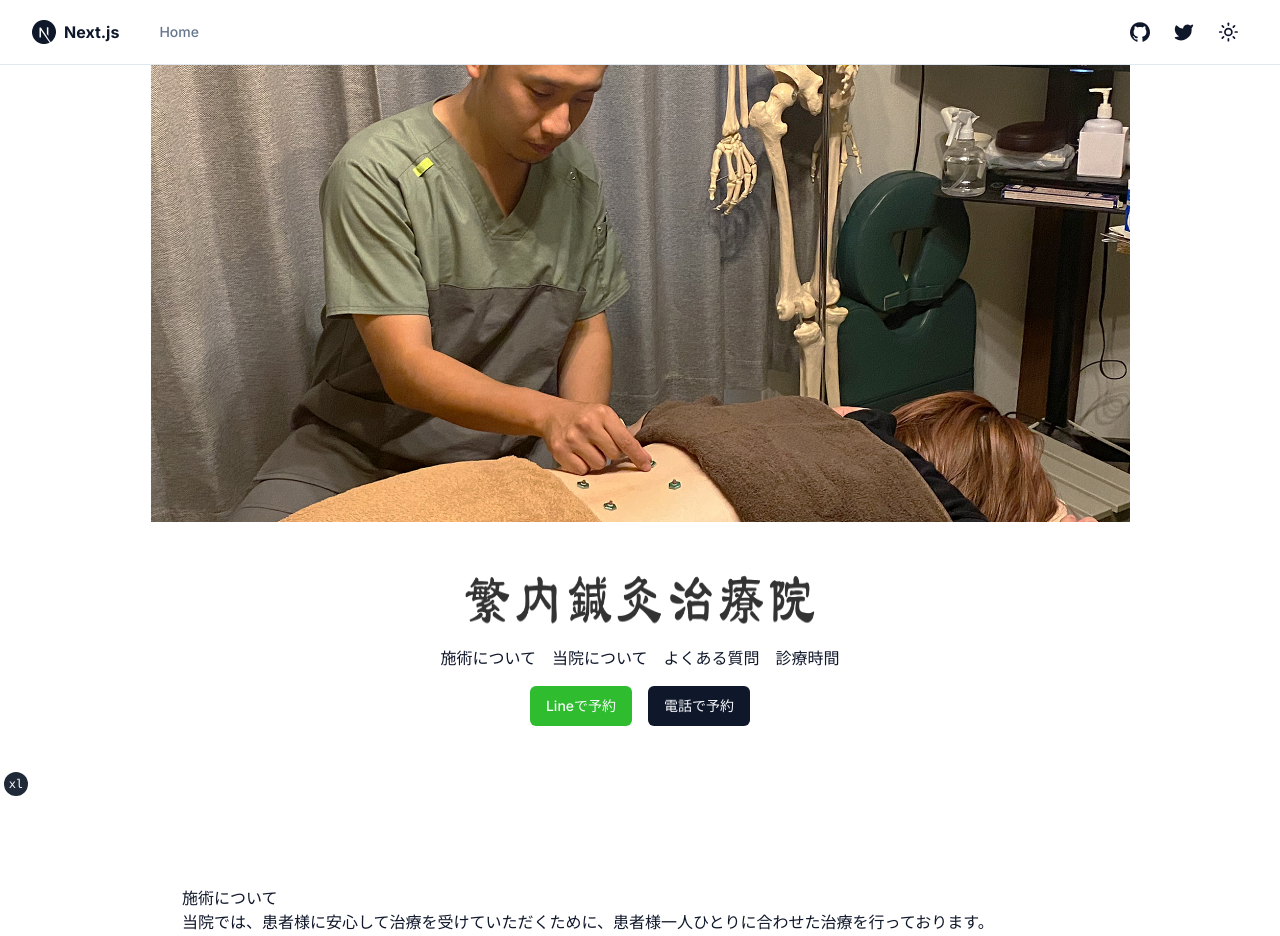
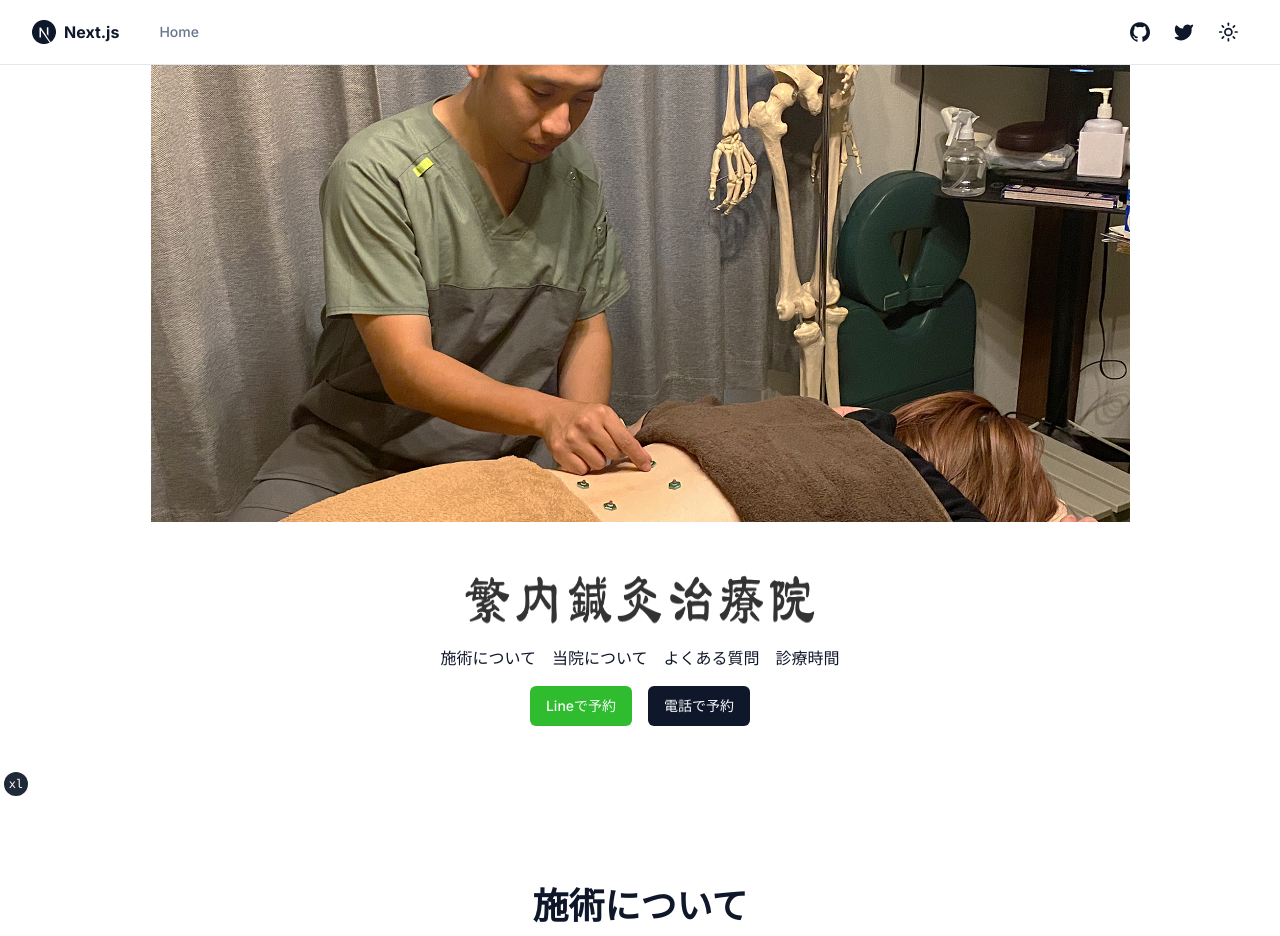
Before and after one commit to kotaro1574/shigeuchi-shinkyu-site, a Next.js app: page / in a window 1280 px wide. Shown: the top 936 px of the page. Built offline with nearby package versions, Linux system fonts and the light colour scheme.

Commit message:
fix:section title

```diff
--- a/app/page.tsx
+++ b/app/page.tsx
@@ -51,7 +51,9 @@ export default function IndexPage() {
           </div>
         </section>
         <section className="mt-40">
-          <h2>施術について</h2>
+          <h2 className="mb-6 text-center text-2xl font-bold md:mb-8 md:text-4xl">
+            施術について
+          </h2>
           <p>
             当院では、患者様に安心して治療を受けていただくために、患者様一人ひとりに合わせた治療を行っております。
           </p>
@@ -70,7 +72,9 @@ export default function IndexPage() {
           </div>
         </section>
         <section className="mt-40">
-          <h2>当院について</h2>
+          <h2 className="mb-6 text-center text-2xl font-bold md:mb-8 md:text-4xl">
+            当院について
+          </h2>
           <div className="grid gap-4 sm:grid-cols-2">
             <AspectRatio ratio={16 / 9}>
               <Image
@@ -95,7 +99,9 @@ export default function IndexPage() {
           </div>
         </section>
         <section className="mt-40">
-          <h2>よくある質問</h2>
+          <h2 className="mb-6 text-center text-2xl font-bold md:mb-8 md:text-4xl">
+            よくある質問
+          </h2>
           <Accordion type="single" collapsible className="w-full">
             {QUESTIONS_CONTENTS.map((question_content, index) => (
               <AccordionItem value={`item-${index}`}>
@@ -106,7 +112,9 @@ export default function IndexPage() {
           </Accordion>
         </section>
         <section className="mt-40">
-          <h2>診療時間</h2>
+          <h2 className="mb-6 text-center text-2xl font-bold md:mb-8 md:text-4xl">
+            診療時間
+          </h2>
           <div className="mt-8 flex justify-center">
             <Table>
               <TableCaption>※日曜、祝日はお休みです</TableCaption>
```
